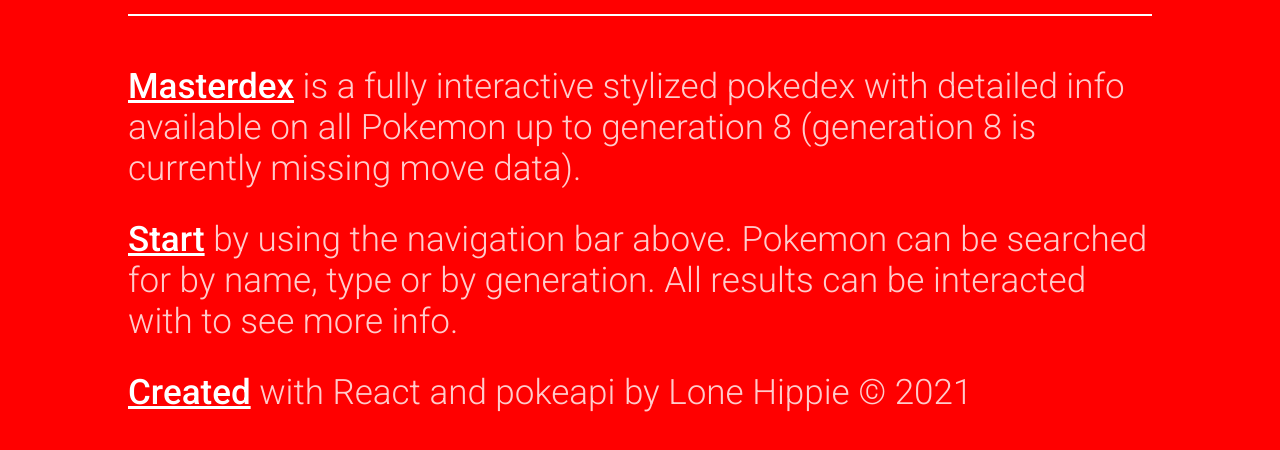
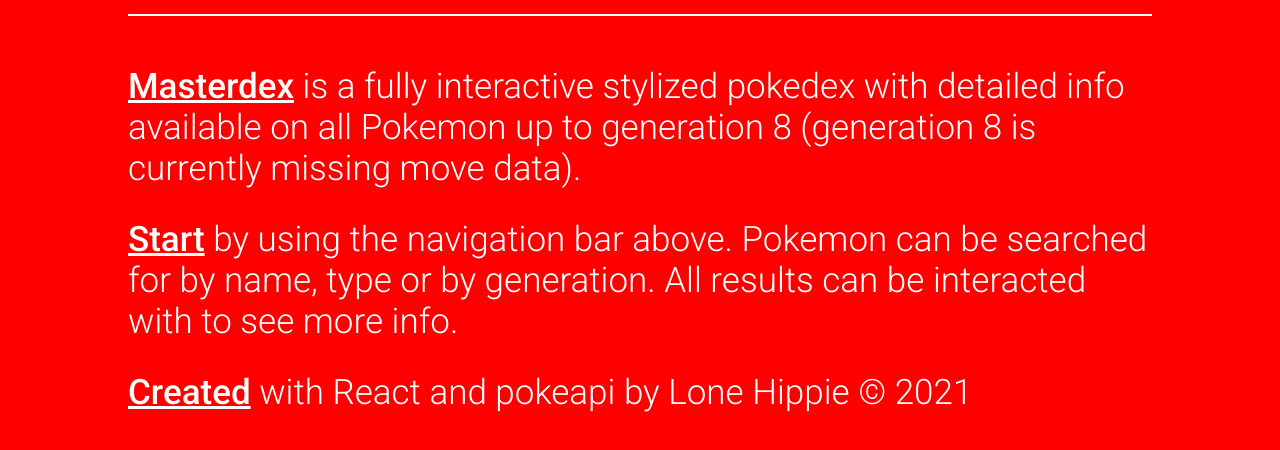
Before and after one commit to LoneHippie/masterdex_v2, a React (Create React App) app: page / in a window 1280 px wide. Shown: the part 214-664 px from the top of the page. Built offline with nearby package versions, Linux system fonts and the light colour scheme; no server answers.

Commit message:
fixed text contrast in landing page

```diff
--- a/src/components/LandingPage.module.scss
+++ b/src/components/LandingPage.module.scss
@@ -35,7 +35,7 @@
         font-family: $font-roboto;
         font-weight: 300;
         font-size: 3.5rem;
-        color: rgba($color-white, 0.8);
+        color: $color-white;
 
         &:not(:last-child) {
             margin-bottom: 3rem;
```
